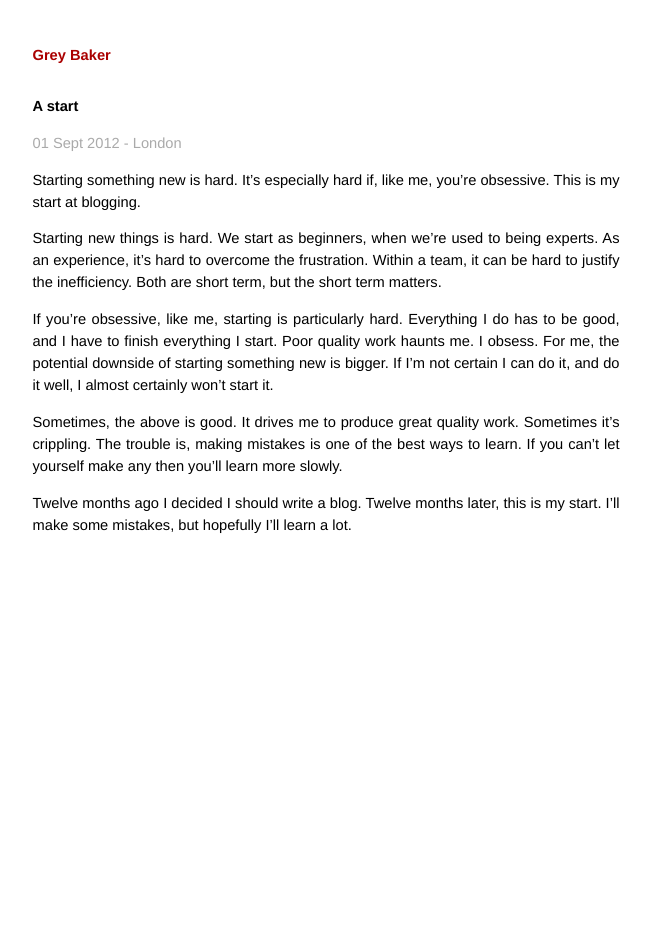
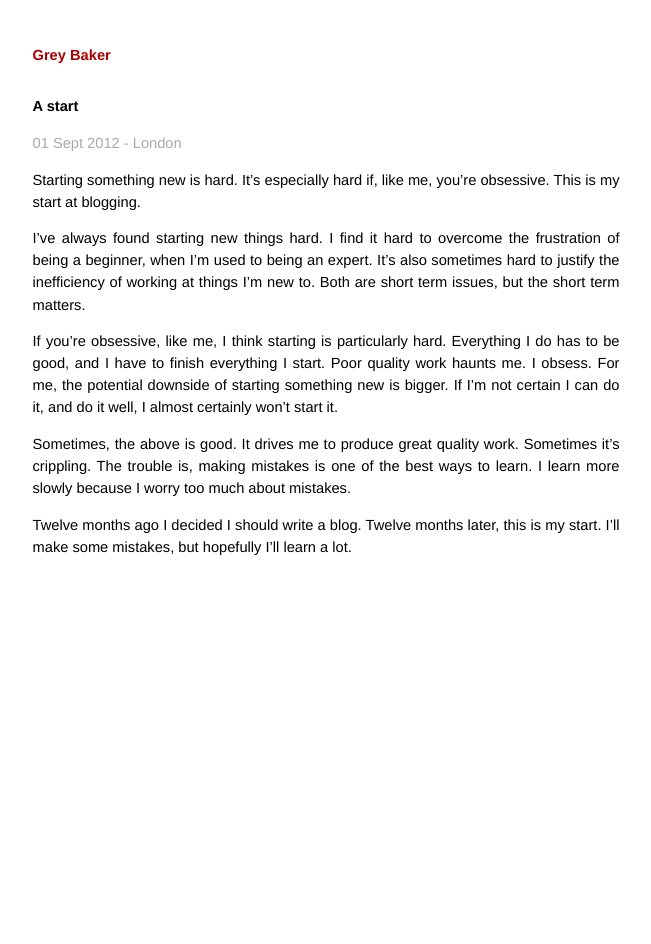
Before and after one commit to greysteil/greysteil.github.com, a Jekyll site: the page built from _posts/2012-09-01-a-start.md, in a window 1280 px wide. Shown: the whole page, without its empty margins (314-965 px from the left). Built offline with Jekyll 4.4.1, drawn with Linux system fonts in a browser that asks for light colours; Markdown is read by kramdown in place of the engine named in the settings.

Commit message:
Wordsmith "A start" post

```diff
--- a/_posts/2012-09-01-a-start.md
+++ b/_posts/2012-09-01-a-start.md
@@ -10,10 +10,10 @@
 
 Starting something new is hard. It's especially hard if, like me, you're obsessive. This is my start at blogging.
 
-Starting new things is hard. We start as beginners, when we're used to being experts. As an experience, it's hard to overcome the frustration. Within a team, it can be hard to justify the inefficiency. Both are short term, but the short term matters.
+I've always found starting new things hard. I find it hard to overcome the frustration of being a beginner, when I'm used to being an expert. It's also sometimes hard to justify the inefficiency of working at things I'm new to. Both are short term issues, but the short term matters.
 
-If you're obsessive, like me, starting is particularly hard. Everything I do has to be good, and I have to finish everything I start. Poor quality work haunts me. I obsess. For me, the potential downside of starting something new is bigger. If I'm not certain I can do it, and do it well, I almost certainly won't start it.
+If you're obsessive, like me, I think starting is particularly hard. Everything I do has to be good, and I have to finish everything I start. Poor quality work haunts me. I obsess. For me, the potential downside of starting something new is bigger. If I'm not certain I can do it, and do it well, I almost certainly won't start it.
 
-Sometimes, the above is good. It drives me to produce great quality work. Sometimes it's crippling. The trouble is, making mistakes is one of the best ways to learn. If you can't let yourself make any then you'll learn more slowly.
+Sometimes, the above is good. It drives me to produce great quality work. Sometimes it's crippling. The trouble is, making mistakes is one of the best ways to learn. I learn more slowly because I worry too much about mistakes.
 
 Twelve months ago I decided I should write a blog. Twelve months later, this is my start. I'll make some mistakes, but hopefully I'll learn a lot.
```
